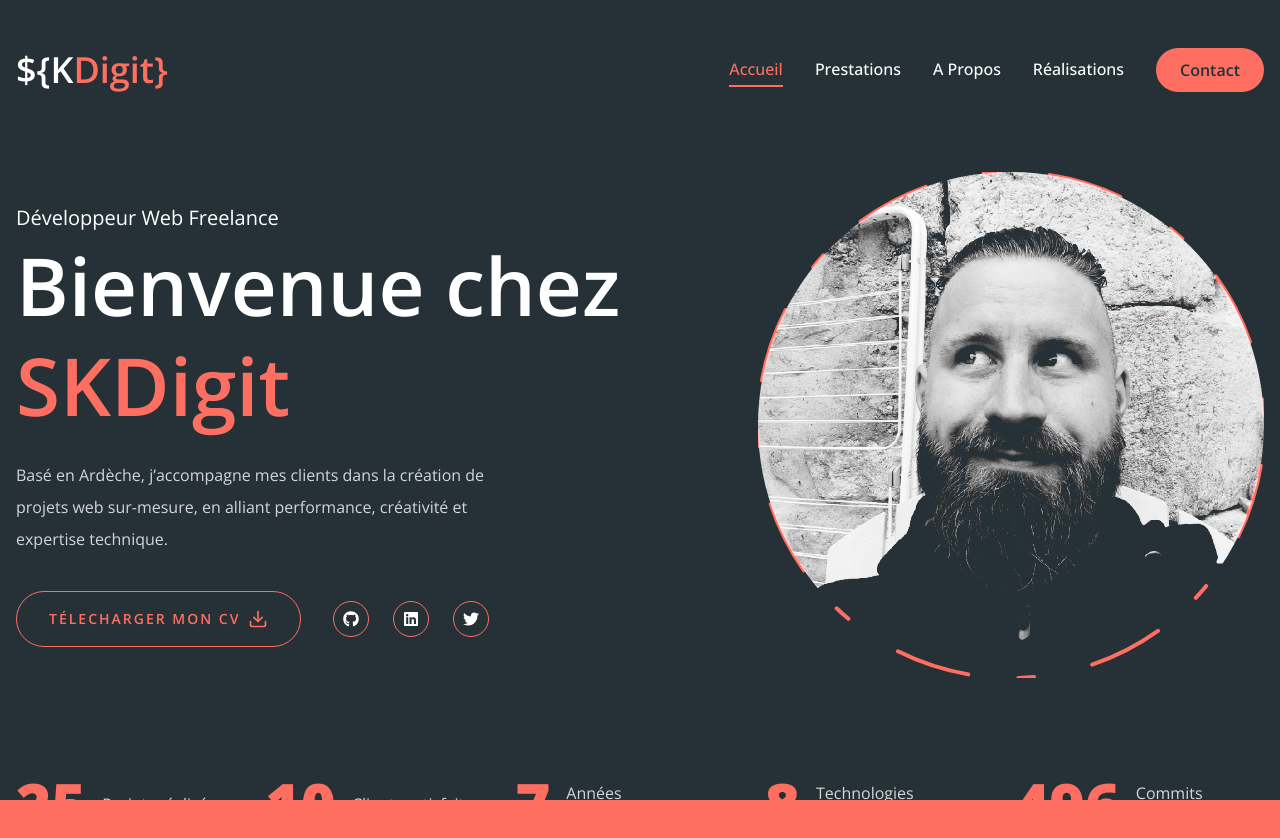
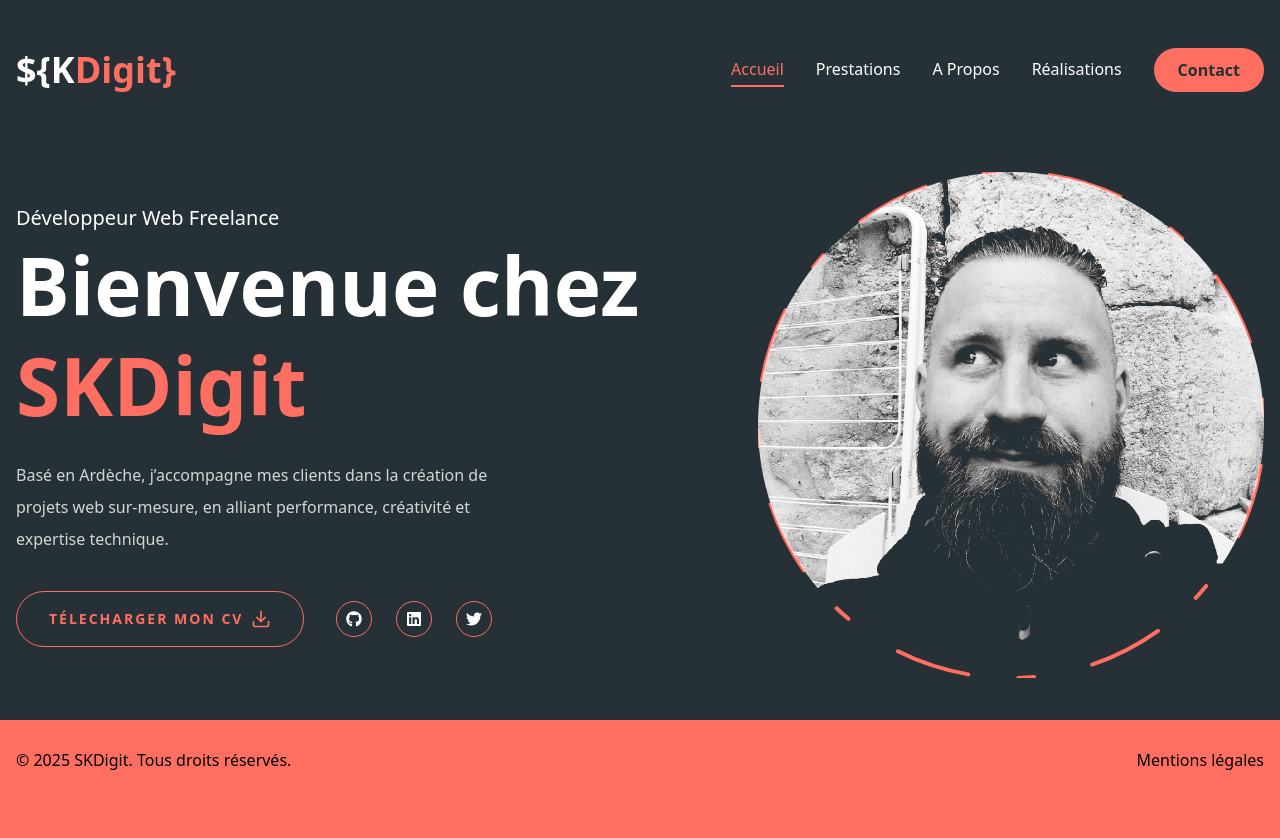
Before and after one commit to VaylSin/portfolio_2025, a Next.js app: page / in a window 1280 px wide. Shown: the top 838 px of the page. After the commit the page ends 800 px from the top, so only its background shows below. Built offline with nearby package versions, Linux system fonts and the light colour scheme.

Commit message:
fix lang + footer home + test netlify form

```diff
--- a/app/a-propos/page.jsx
+++ b/app/a-propos/page.jsx
@@ -18,7 +18,6 @@ import {
 } from "@radix-ui/react-tooltip";
 import { ScrollArea } from "@/components/ui/scroll-area";
 import { motion } from "framer-motion";
-import { Item } from "@radix-ui/react-select";
 
 const skills = {
 	title: "Compétences",
@@ -63,18 +62,18 @@ const about = {
 		</>
 	),
 	info: [
-		{ label: "Name", value: "Sylvain Butet" },
+		{ label: "Nom", value: "Sylvain Butet" },
 		{ label: "Email", value: "sylvain@skdigit.fr" },
 		{ label: "Experience", value: "10 ans" },
-		{ label: "Phone", value: "+33 6 87 78 28 58" },
-		{ label: "Location", value: "Lablachère, France" },
+		{ label: "Téléphone", value: "+33 6 87 78 28 58" },
+		{ label: "Localisation", value: "Lablachère, France" },
 		{ label: "Freelance", value: "Disponible" },
-		{ label: "Lang", value: "Français, Anglais" },
+		{ label: "Langue", value: "Français, Anglais" },
 	],
 };
 const experiences = {
 	icon: "assets/resume/badge.svg",
-	title: "Mes experiences",
+	title: "Mes éxperiences",
 	description:
 		"J'ai travaillé sur une variété de projets, allant de petits sites web à de grandes applications web. J'ai acquis de l'expérience en collaborant avec des clients de secteurs divers, tels que l'e-commerce, l'éducation et la santé. Je suis à l'aise dans des environnements dynamiques et je sais m'adapter rapidement aux exigences changeantes.",
 	items: [
--- a/app/contact/page.jsx
+++ b/app/contact/page.jsx
@@ -48,11 +48,13 @@ const Contact = () => {
 				<div className="flex flex-col-reverse xl:flex-row gap-[30px]">
 					<div className="xl:w-[54%] order-2 xl:order-none">
 						<form
-							action=""
+							name="contact"
 							method="POST"
-							// data-netlify="true"
+							data-netlify="true"
+							data-netlify-honeypot="bot-field"
 							className="flex flex-col gap-6 p-10 bg-[#27272c] rounded-xl"
 						>
+							<input type="hidden" name="form-name" value="contact" />
 							<h3 className="text-4xl text-accent">Travaillons ensemble</h3>
 							<p className="text-white/60">
 								Vous avez un projet en tête et vous souhaitez en discuter ?
@@ -80,7 +82,6 @@ const Contact = () => {
 									name="email"
 									required
 								/>
-								{/* <input type="hidden" name="form-name" value="contact" /> */}
 							</div>
 							<Select name="sujet_demande">
 								<SelectTrigger className="w-full">
--- a/app/layout.jsx
+++ b/app/layout.jsx
@@ -1,4 +1,9 @@
-import { Open_Sans } from "next/font/google";
+import {
+	Open_Sans,
+	Literata,
+	Roboto_Condensed,
+	Oswald,
+} from "next/font/google";
 import "./globals.css";
 import Header from "@/components/Header";
 import PageTransition from "@/components/PageTransition";
@@ -8,6 +13,11 @@ const OpenSans = Open_Sans({
 	subsets: ["latin"],
 	weight: ["300", "400", "500", "600", "700", "800"],
 	variable: "--font-openSans",
+});
+const literata = Oswald({
+	subsets: ["latin"],
+	weight: ["300", "400", "500", "600", "700"],
+	variable: "--font-literata",
 });
 export const metadata = {
 	title: "SKDigit - Création de sites internet",
@@ -37,7 +47,7 @@ export const metadata = {
 export default function RootLayout({ children }) {
 	return (
 		<html lang="en">
-			<body className={`${OpenSans.variable} ${OpenSans.variable} antialiased`}>
+			<body className={`${literata.variable} ${literata.variable} antialiased`}>
 				<Header />
 				<StairTransition />
 				<PageTransition>{children}</PageTransition>
--- a/app/page.jsx
+++ b/app/page.jsx
@@ -4,10 +4,11 @@ import { Button } from "@/components/ui/button";
 import { FiDownload } from "react-icons/fi";
 import Stats from "@/components/Stats";
 import Link from "next/link";
+import Footer from "@/components/Footer";
 
 const Home = () => {
 	return (
-		<section className="h-full">
+		<section className=" h-full xl:h-[calc(100vh-220px)] ">
 			<div className="container mx-auto h-full">
 				<div className="flex flex-col xl:flex-row items-center justify-between xl:pt-8 xl:pb-24">
 					<div className="text-center xl:text-left order-2 xl:order-none">
@@ -50,7 +51,7 @@ const Home = () => {
 					</div>
 				</div>
 			</div>
-			<Stats />
+			<Footer />
 		</section>
 	);
 };
--- a/app/realisations/page.jsx
+++ b/app/realisations/page.jsx
@@ -6,7 +6,7 @@ import Link from "next/link";
 import Image from "next/image";
 import { Swiper, SwiperSlide } from "swiper/react";
 import "swiper/css";
-import { BsArrowUpRight, BsGithub } from "react-icons/bs";
+import { BsArrowUpRight } from "react-icons/bs";
 import {
 	Beer,
 	CodeIcon,
@@ -132,6 +132,7 @@ const Work = () => {
 		setProject(projects[currentIndex]);
 	};
 	return (
+		<>
 			<motion.section
 				initial={{ opacity: 0 }}
 				animate={{
@@ -218,6 +219,7 @@ const Work = () => {
 					</div>
 				</div>
 			</motion.section>
+		</>
 	);
 };
 export default Work;
--- /dev/null
+++ b/components/Footer.jsx
@@ -0,0 +1,29 @@
+import React from "react";
+
+const Footer = () => {
+	return (
+		<footer className="bg-accent py-6">
+			<div className="container mx-auto">
+				<div className="flex flex-col md:flex-row justify-between items-center">
+					<div className="text-black">
+						<p>&copy; 2025 SKDigit. Tous droits réservés.</p>
+					</div>
+					<div>
+						<ul className="flex  gap-4 ">
+							<li>
+								<a
+									href="#"
+									className="text-black hover:text-black/60 transition-all duration-500"
+								>
+									Mentions légales
+								</a>
+							</li>
+						</ul>
+					</div>
+				</div>
+			</div>
+		</footer>
+	);
+};
+
+export default Footer;
--- a/components/MobileNav.jsx
+++ b/components/MobileNav.jsx
@@ -5,7 +5,7 @@ import { usePathname } from "next/navigation";
 import { CiMenuFries } from "react-icons/ci";
 
 const links = [
-	{ href: "/", name: "Home" },
+	{ href: "/", name: "Accueil" },
 	{ href: "/prestations", name: "Prestations" },
 	{ href: "/a-propos", name: "A propos" },
 	{ href: "/realisations", name: "Réalisations" },
--- a/components/Stats.jsx
+++ b/components/Stats.jsx
@@ -7,21 +7,18 @@ const statsPerso = [
 		number: 25,
 		title: "Projets réalisés",
 	},
-	{
-		number: 10,
-		title: "Clients satisfaits",
-	},
+
 	{
 		number: 7,
 		title: "Années d'expérience",
 	},
 	{
+		number: 500,
+		title: "Commits Github",
+	},
+	{
 		number: 8,
 		title: "Technologies maitrisées",
-	},
-	{
-		number: 500,
-		title: "Commits Github",
 	},
 ];
 
--- a/tailwind.config.mjs
+++ b/tailwind.config.mjs
@@ -28,48 +28,9 @@ export default {
 					hover: "#FF8B82",
 				},
 			},
-			// colors: {
-			// 	background: 'hsl(var(--background))',
-			// 	foreground: 'hsl(var(--foreground))',
-			// 	card: {
-			// 		DEFAULT: 'hsl(var(--card))',
-			// 		foreground: 'hsl(var(--card-foreground))'
-			// 	},
-			// 	popover: {
-			// 		DEFAULT: 'hsl(var(--popover))',
-			// 		foreground: 'hsl(var(--popover-foreground))'
-			// 	},
-			// 	primary: {
-			// 		DEFAULT: 'hsl(var(--primary))',
-			// 		foreground: 'hsl(var(--primary-foreground))'
-			// 	},
-			// 	secondary: {
-			// 		DEFAULT: 'hsl(var(--secondary))',
-			// 		foreground: 'hsl(var(--secondary-foreground))'
-			// 	},
-			// 	muted: {
-			// 		DEFAULT: 'hsl(var(--muted))',
-			// 		foreground: 'hsl(var(--muted-foreground))'
-			// 	},
-			// 	accent: {
-			// 		DEFAULT: 'hsl(var(--accent))',
-			// 		foreground: 'hsl(var(--accent-foreground))'
-			// 	},
-			// 	destructive: {
-			// 		DEFAULT: 'hsl(var(--destructive))',
-			// 		foreground: 'hsl(var(--destructive-foreground))'
-			// 	},
-			// 	border: 'hsl(var(--border))',
-			// 	input: 'hsl(var(--input))',
-			// 	ring: 'hsl(var(--ring))',
-			// 	chart: {
-			// 		'1': 'hsl(var(--chart-1))',
-			// 		'2': 'hsl(var(--chart-2))',
-			// 		'3': 'hsl(var(--chart-3))',
-			// 		'4': 'hsl(var(--chart-4))',
-			// 		'5': 'hsl(var(--chart-5))'
-			// 	}
-			// },
+			height: {
+				"custom-height": "calc(100vh - 220px)",
+			},
 			borderRadius: {
 				lg: "var(--radius)",
 				md: "calc(var(--radius) - 2px)",
```
Lines whose indentation alone changed are shown as unchanged.
